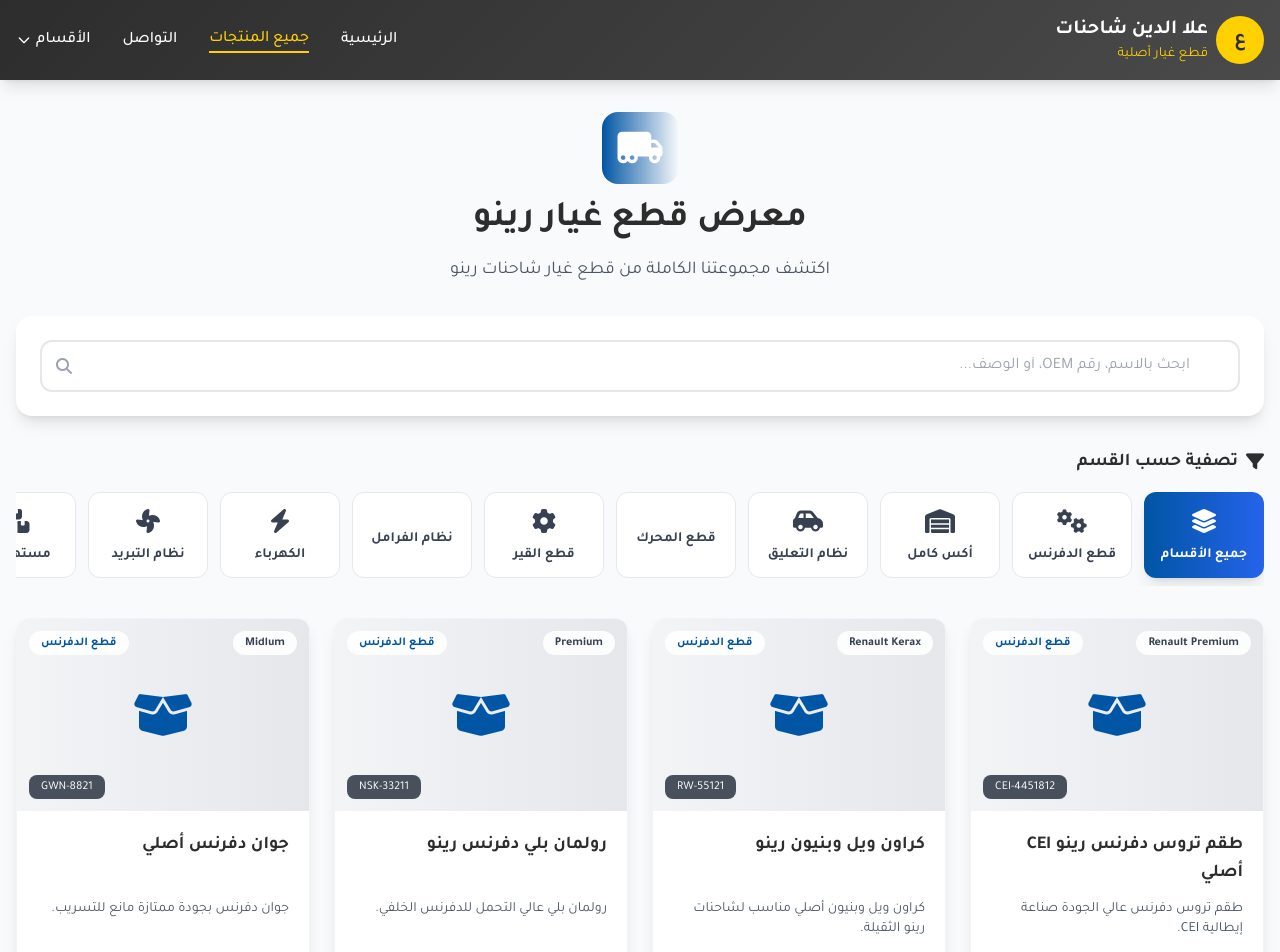
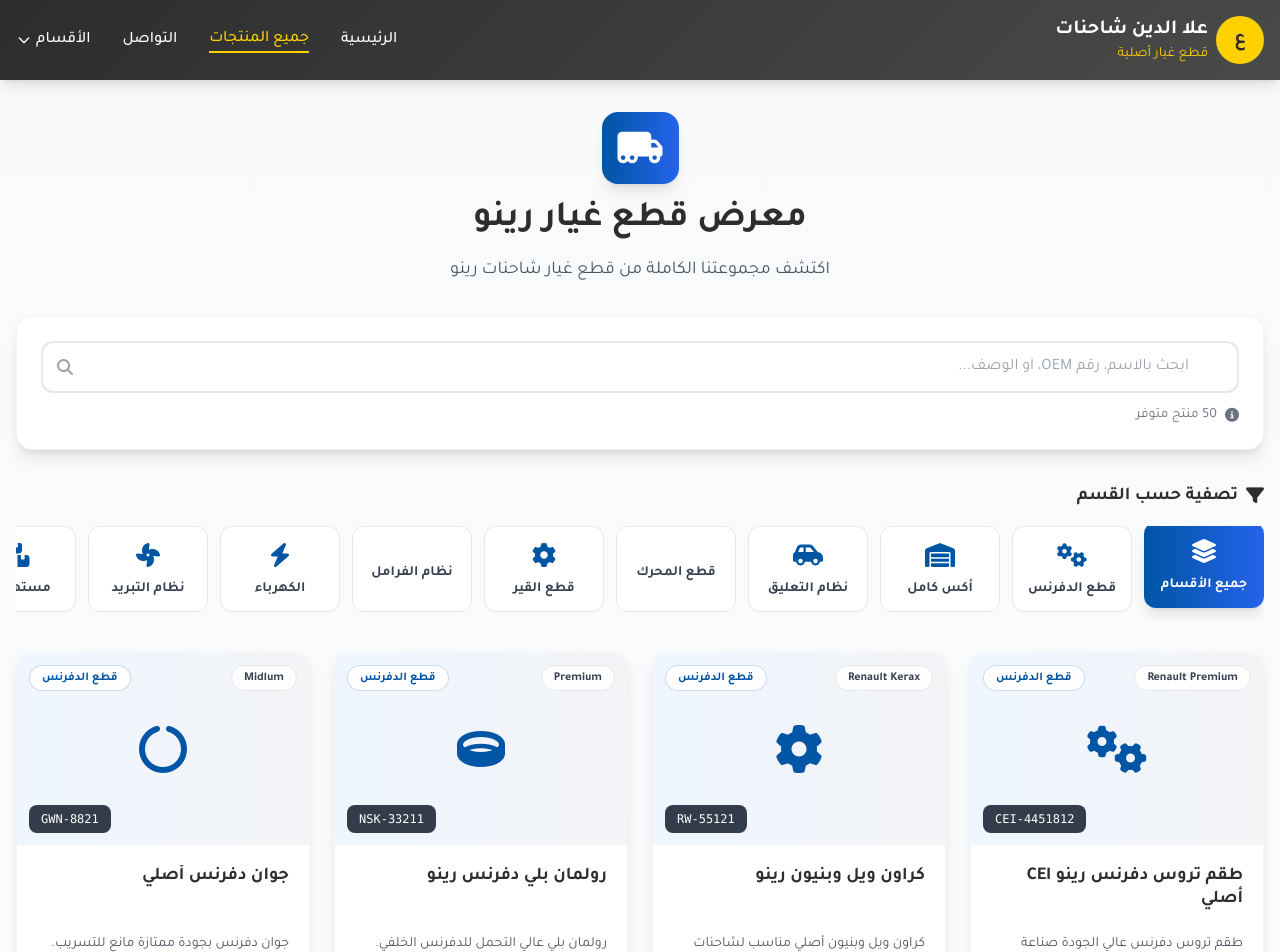
Before and after one commit to AbdelrahimAdam/allaa-shahinat, a React (Vite) app: page /products in a window 1280 px wide. Shown: the top 952 px of the page. Built offline with nearby package versions, Linux system fonts and the light colour scheme.

Commit message:
Update Products.jsx

```diff
--- a/src/pages/Products.jsx
+++ b/src/pages/Products.jsx
@@ -3,40 +3,51 @@ import { useSearchParams, Link } from 'react-router-dom'
 import productsData from '../data/products.json'
 
 /* =========================
+   Icon Helper Function
+========================= */
+const getIconClass = (iconString) => {
+  if (!iconString) return 'fas fa-box-open';
+
+  // Transform "fa-solid fa-gears" to "fas fa-gears" format
+  return iconString.replace('fa-solid', 'fas');
+};
+
+/* =========================
    Product Card
 ========================= */
 const ProductCard = ({ product }) => {
-  const iconClass = product.image || 'fas fa-box-open'
+  // Use the product.icon field and transform it
+  const iconClass = getIconClass(product.icon)
 
   return (
     <Link
       to={`/product/${product.id}`}
-      className="bg-white rounded-xl shadow-lg overflow-hidden hover:shadow-xl transition-all duration-300 border border-gray-100 flex flex-col h-full"
+      className="bg-white rounded-xl shadow-lg overflow-hidden hover:shadow-xl transition-all duration-300 border border-gray-100 flex flex-col h-full group"
     >
       {/* Icon Section */}
-      <div className="relative h-48 bg-gradient-to-r from-gray-100 to-gray-200 flex items-center justify-center">
-        <i className={`${iconClass} text-renault-blue text-5xl`} />
+      <div className="relative h-48 bg-gradient-to-r from-blue-50 to-gray-100 flex items-center justify-center">
+        <i className={`${iconClass} text-renault-blue text-5xl group-hover:scale-110 transition-transform duration-300`} />
 
-        <span className="absolute top-3 left-3 bg-white/90 text-renault-blue text-xs font-bold px-3 py-1 rounded-full">
+        <span className="absolute top-3 left-3 bg-white/90 text-renault-blue text-xs font-bold px-3 py-1 rounded-full border border-renault-blue/20">
           {product.category}
         </span>
 
-        <span className="absolute top-3 right-3 bg-white/90 text-gray-700 text-xs font-bold px-3 py-1 rounded-full">
+        <span className="absolute top-3 right-3 bg-white/90 text-gray-700 text-xs font-bold px-3 py-1 rounded-full border border-gray-200">
           {product.models?.[0]}
         </span>
 
-        <span className="absolute bottom-3 left-3 bg-gray-800/80 text-white text-xs px-3 py-1 rounded-lg">
+        <span className="absolute bottom-3 left-3 bg-gray-800/90 text-white text-xs font-mono px-3 py-1.5 rounded-lg backdrop-blur-sm">
           {product.oem}
         </span>
       </div>
 
       {/* Details */}
       <div className="p-5 flex-1 flex flex-col">
-        <h3 className="text-lg font-bold text-industrial-dark mb-3 line-clamp-2 h-14">
+        <h3 className="text-lg font-bold text-industrial-dark mb-3 line-clamp-2 h-14 leading-tight group-hover:text-renault-blue transition-colors">
           {product.name}
         </h3>
 
-        <p className="text-gray-600 text-sm mb-4 flex-1 line-clamp-3">
+        <p className="text-gray-600 text-sm mb-4 flex-1 line-clamp-3 leading-relaxed">
           {product.description}
         </p>
 
@@ -45,25 +56,25 @@ const ProductCard = ({ product }) => {
             {product.models?.slice(0, 3).map((model, index) => (
               <span
                 key={index}
-                className="bg-blue-50 text-renault-blue text-xs font-medium px-3 py-1.5 rounded-lg border border-blue-100"
+                className="bg-blue-50 text-renault-blue text-xs font-medium px-3 py-1.5 rounded-lg border border-blue-100 hover:bg-blue-100 transition-colors"
               >
                 {model}
               </span>
             ))}
             {product.models?.length > 3 && (
-              <span className="bg-gray-100 text-gray-600 text-xs font-medium px-3 py-1.5 rounded-lg">
+              <span className="bg-gray-100 text-gray-600 text-xs font-medium px-3 py-1.5 rounded-lg hover:bg-gray-200 transition-colors">
                 +{product.models.length - 3}
               </span>
             )}
           </div>
 
-          <div className="flex justify-between items-center">
-            <div className="flex items-center text-gray-500">
+          <div className="flex justify-between items-center bg-gray-50 p-3 rounded-lg group-hover:bg-blue-50 transition-colors">
+            <div className="flex items-center text-gray-600 group-hover:text-renault-blue transition-colors">
               <i className="fas fa-info-circle ml-2" />
-              <span className="text-sm">تفاصيل المنتج</span>
+              <span className="text-sm font-medium">تفاصيل المنتج</span>
             </div>
 
-            <i className="fas fa-arrow-left text-renault-blue text-lg" />
+            <i className="fas fa-arrow-left text-renault-blue text-lg group-hover:translate-x-1 transition-transform" />
           </div>
         </div>
       </div>
@@ -108,11 +119,11 @@ const CategoryFilter = ({ selectedCategory, onCategoryChange }) => {
               onClick={() => onCategoryChange(category.value)}
               className={`flex flex-col items-center justify-center min-w-[120px] px-4 py-3 rounded-xl transition-all ${
                 active
-                  ? 'bg-gradient-to-r from-renault-blue to-blue-600 text-white shadow-lg'
-                  : 'bg-white text-gray-700 border border-gray-200 hover:bg-gray-50'
+                  ? 'bg-gradient-to-r from-renault-blue to-blue-600 text-white shadow-lg transform -translate-y-1'
+                  : 'bg-white text-gray-700 border border-gray-200 hover:bg-gray-50 hover:shadow-md'
               }`}
             >
-              <i className={`${category.icon} text-2xl mb-2`} />
+              <i className={`${category.icon} text-2xl mb-2 ${active ? 'text-white' : 'text-renault-blue'}`} />
               <span className="text-sm font-bold whitespace-nowrap">
                 {category.value}
               </span>
@@ -135,10 +146,11 @@ const Products = () => {
 
   const filteredProducts = useMemo(() => {
     return productsData.filter(product => {
+      const searchLower = searchTerm.toLowerCase()
       const matchesSearch =
-        product.name.includes(searchTerm) ||
-        product.oem.includes(searchTerm) ||
-        product.description.includes(searchTerm)
+        product.name.toLowerCase().includes(searchLower) ||
+        product.oem.toLowerCase().includes(searchLower) ||
+        product.description.toLowerCase().includes(searchLower)
 
       const matchesCategory =
         !selectedCategory ||
@@ -157,11 +169,11 @@ const Products = () => {
   }
 
   return (
-    <div className="min-h-screen bg-gray-50 py-8">
+    <div className="min-h-screen bg-gradient-to-b from-gray-50 to-white py-8">
       <div className="container mx-auto px-4">
         {/* Header */}
         <div className="text-center mb-8">
-          <div className="inline-flex items-center justify-center p-4 bg-gradient-to-r from-renault-blue to-renault-red rounded-2xl mb-4">
+          <div className="inline-flex items-center justify-center p-4 bg-gradient-to-r from-renault-blue to-blue-600 rounded-2xl mb-4 shadow-lg">
             <i className="fas fa-truck-moving text-white text-4xl" />
           </div>
           <h1 className="text-3xl md:text-4xl font-bold text-industrial-dark mb-4">
@@ -173,17 +185,29 @@ const Products = () => {
         </div>
 
         {/* Search */}
-        <div className="bg-white rounded-2xl shadow-lg p-6 mb-8">
+        <div className="bg-white rounded-2xl shadow-lg p-6 mb-8 border border-gray-100">
           <div className="relative">
             <input
               type="text"
               placeholder="ابحث بالاسم، رقم OEM، أو الوصف..."
               value={searchTerm}
               onChange={e => setSearchTerm(e.target.value)}
-              className="w-full px-4 py-3 pr-12 border-2 border-gray-200 rounded-xl focus:ring-2 focus:ring-renault-blue"
+              className="w-full px-4 py-3 pr-12 border-2 border-gray-200 rounded-xl focus:border-renault-blue focus:ring-2 focus:ring-renault-blue/20 transition-all"
             />
             <i className="fas fa-search absolute left-4 top-1/2 -translate-y-1/2 text-gray-400" />
+            {searchTerm && (
+              <button
+                onClick={() => setSearchTerm('')}
+                className="absolute left-12 top-1/2 -translate-y-1/2 text-gray-400 hover:text-gray-600"
+              >
+                <i className="fas fa-times"></i>
+              </button>
+            )}
           </div>
+          <p className="text-gray-500 text-sm mt-3 flex items-center gap-2">
+            <i className="fas fa-info-circle"></i>
+            {filteredProducts.length} منتج متوفر
+          </p>
         </div>
 
         <CategoryFilter
@@ -199,18 +223,21 @@ const Products = () => {
             ))}
           </div>
         ) : (
-          <div className="text-center py-16 bg-white rounded-2xl shadow-lg">
+          <div className="text-center py-16 bg-white rounded-2xl shadow-lg border border-gray-100">
             <i className="fas fa-search text-6xl text-gray-300 mb-4" />
-            <h3 className="text-2xl font-bold mb-4">
+            <h3 className="text-2xl font-bold mb-4 text-gray-700">
               لم نعثر على منتجات
             </h3>
+            <p className="text-gray-500 mb-6 max-w-md mx-auto">
+              حاول تغيير كلمات البحث أو اختر قسم مختلف
+            </p>
             <button
               onClick={() => {
                 setSearchTerm('')
                 setSelectedCategory('جميع الأقسام')
                 setSearchParams({})
               }}
-              className="bg-renault-blue text-white px-6 py-3 rounded-xl font-bold"
+              className="bg-renault-blue hover:bg-blue-700 text-white px-6 py-3 rounded-xl font-bold transition-colors shadow-md hover:shadow-lg"
             >
               عرض جميع المنتجات
             </button>
```
